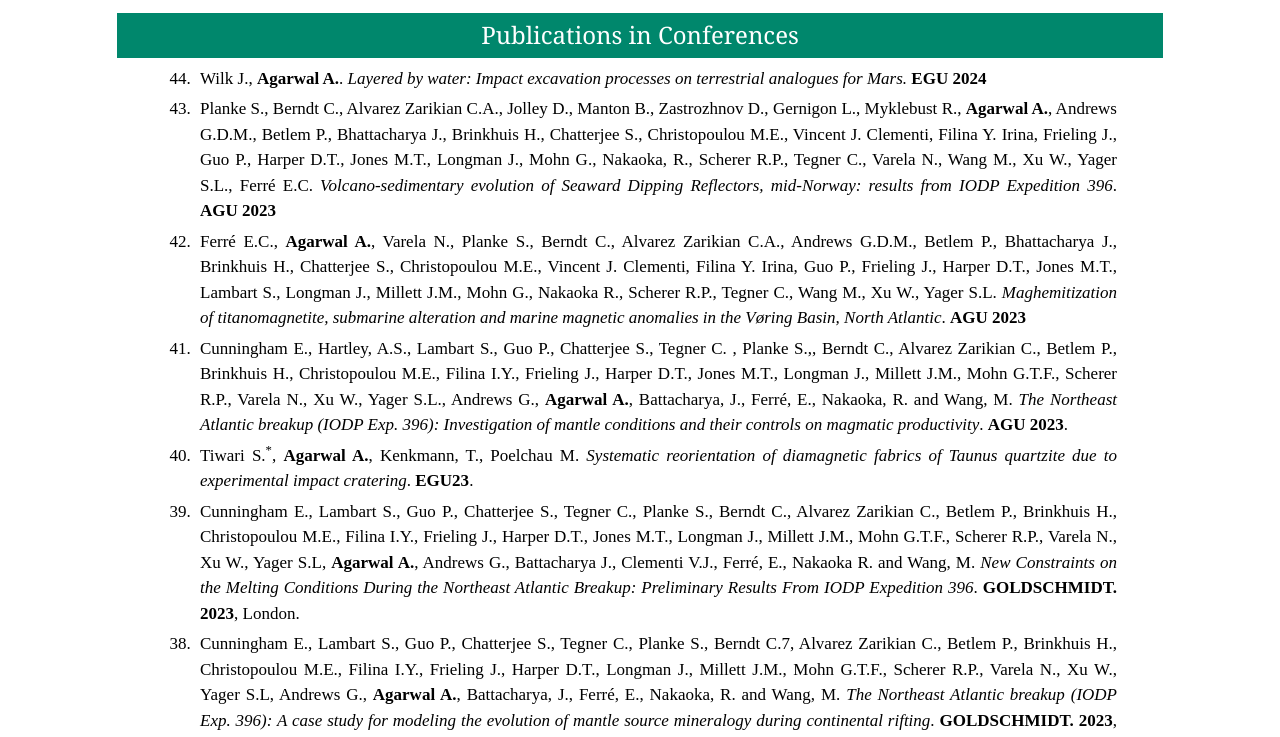
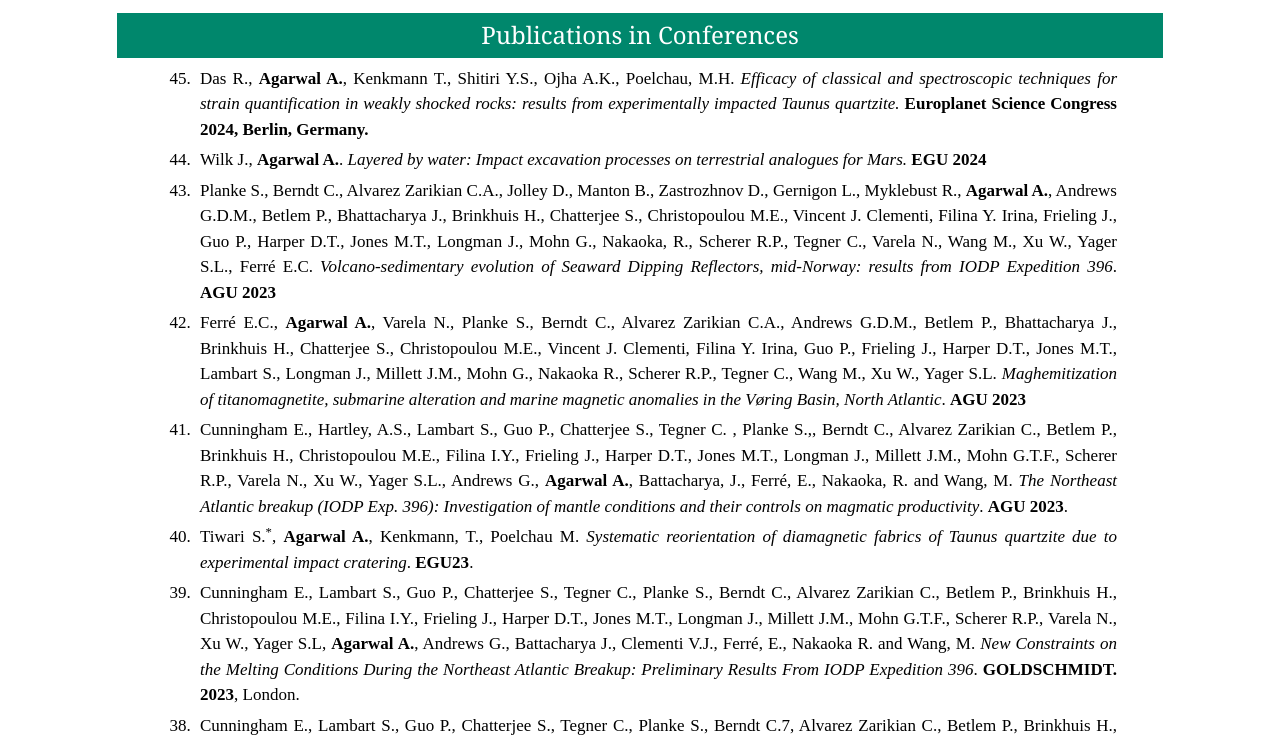
Before and after one commit to amarag-iitk/amarag-iitk.github.io, a plain HTML site: page pages/publications.html in a window 1280 px wide. Shown: the part 4079-4816 px from the top of the page. Drawn offline with nearby package versions, Linux system fonts and the light colour scheme.

Commit message:
Update publications.html

```diff
--- a/pages/publications.html
+++ b/pages/publications.html
@@ -304,6 +304,9 @@
     <div class="col-10 col-lg-9 justify-content-center">
         <ol reversed type="1">
             <li class="publication-elements">
+                Das R., <b>Agarwal A.</b>, Kenkmann T., Shitiri Y.S., Ojha A.K., Poelchau, M.H. <i>Efficacy of classical and spectroscopic techniques for strain quantification in weakly shocked rocks: results from experimentally impacted Taunus quartzite.</i> <b>Europlanet Science Congress 2024, Berlin, Germany.</b>
+            </li>
+            <li class="publication-elements">
                 Wilk J., <b>Agarwal A.</b>. <i>Layered by water: Impact excavation processes on terrestrial analogues for Mars.</i> <b>EGU 2024</b>
             </li>
             <li class="publication-elements">
@@ -427,7 +430,7 @@
                 <b>Agarwal A.</b>, Lied P., Srivastava D., Kontny A., Greiling R.O. <i>Evolution of magnetic fabrics before and after the impact in the Lockne Crater, Sweden.</i> <b>EGU General Assembly 2013</b>, Geophysical Research Abstracts, Vienna, Austria, 2013, vol. 15, 4.
             </li>
             <li class="publication-elements">
-                <b>xAgarwal A.</b>, Agarwal K.K., Misra A.K. <i>Numerical simulation of critical wedge developed in sandbox analogue model.</i> <b>Rock Deformation & Structures (RDS-II)</b>, Centre of advanced study in geology, University of Lucknow, Lucknow, India, October 2012, 6.
+                <b>Agarwal A.</b>, Agarwal K.K., Misra A.K. <i>Numerical simulation of critical wedge developed in sandbox analogue model.</i> <b>Rock Deformation & Structures (RDS-II)</b>, Centre of advanced study in geology, University of Lucknow, Lucknow, India, October 2012, 6.
             </li>
             <li class="publication-elements">
                 <b>Agarwal A.</b>, (2009). <i>Climatic Change.</i> <b>National Symposium on The Planet Earth: Its Finite Resources and Human Civilization</b>, Dept. of Geology, Banaras Hindu University.
```
